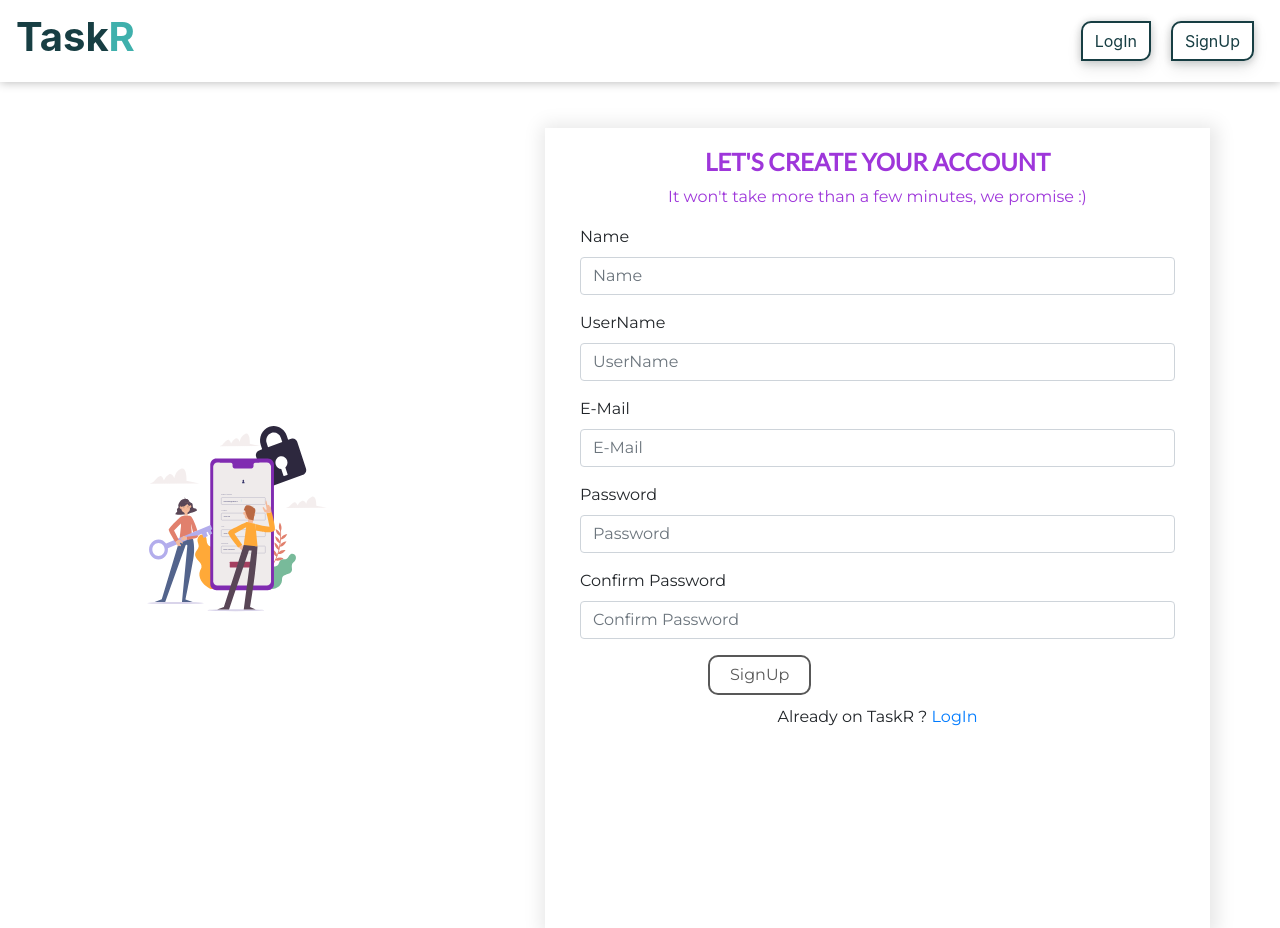
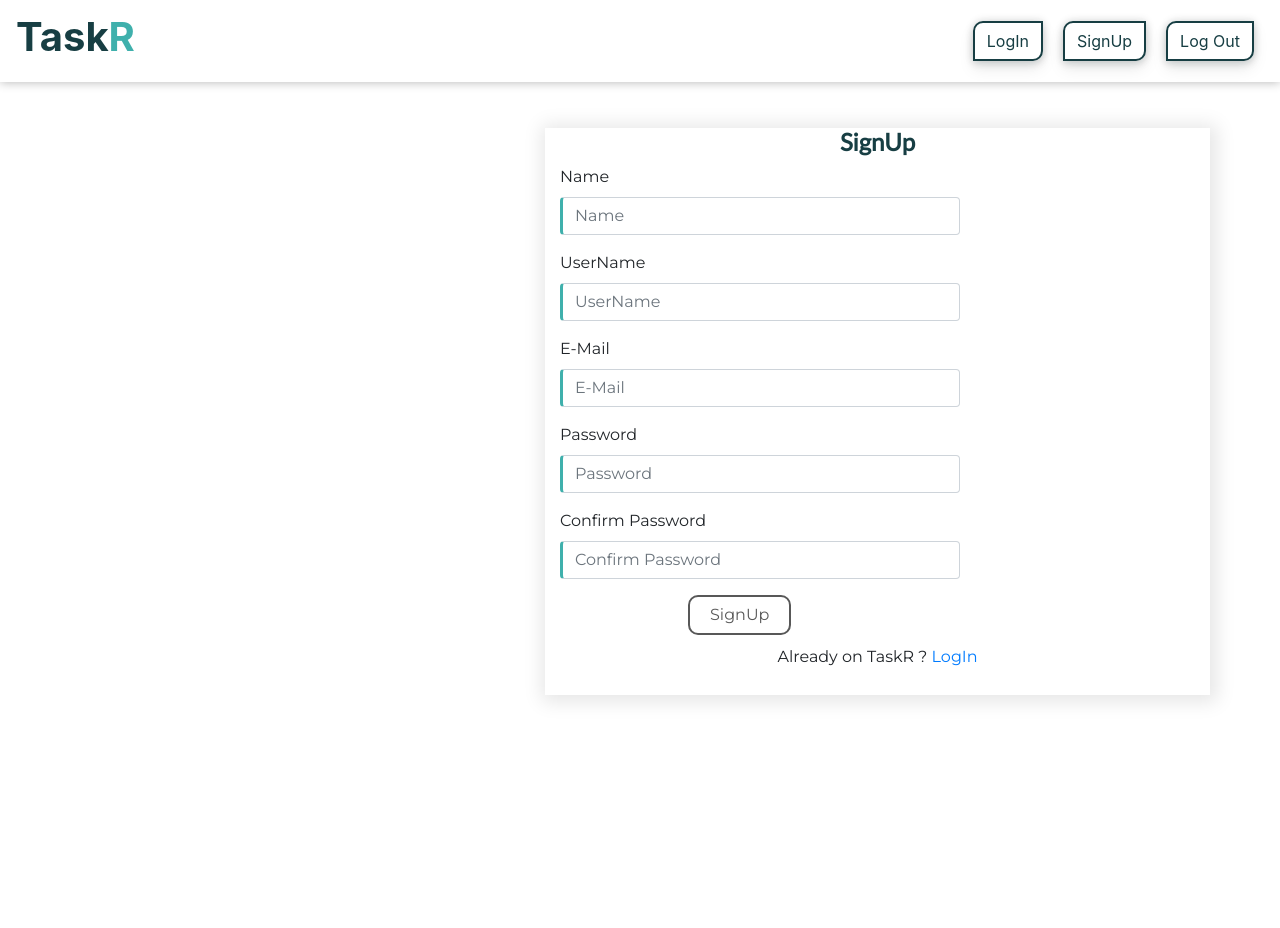
Before and after one commit to sachin-prajapati/taskr, an Angular app in the folder client/: page /signup in a window 1280 px wide. After the commit the page ends 800 px from the top, so only its background shows below. Built offline with nearby package versions, Linux system fonts and the light colour scheme; what angular-particle would draw is missing.

Commit message:
Loader in login

```diff
--- a/client/src/app/auth/login/login.component.css
+++ b/client/src/app/auth/login/login.component.css
@@ -5,12 +5,32 @@ input {
     border-left: 3px solid #3FB0AC;
     width:25rem;
 }
+.loader {
+    width:200px;
+    height:200px;
+    position:absolute;
+    top:50%;
+    left:50%;
+    transform:translate(-50%,-50%);
+}
+.loader-circle {
+    width:calc(100% - 0.000001px);
+    height:calc(100% - 0.000001px);
+    border:8px solid #173E43;
+    border-top:8px solid #3FB0AC;
+    border-radius:50%;
+    animation:rotate 5s linear infinite;
+}
+@keyframes rotate {
+    100%{transform:rotate(360deg);}
+}
 .all {
     background:url(../../../assets/images/login.svg);
     background-size:cover;
+    height:89.5vh;
 }
 .box {
-    margin-top:10rem;
+    margin-top:15rem;
     border-radius: 10px;
     border-bottom: 5px solid #173E43;
     padding:10px 50px;
@@ -41,21 +61,6 @@ input {
     text-align:center;
     padding : 10px;
 }
-.size img{
-    width : 30em;
-}
-.man {
-    margin-left : 50px;
-    margin-top:20px;
-    height : 35rem;
-    width : 35rem;
-}
-.man2 {
-    margin-left : 50px;
-    margin-top:20px;
-    height : 35rem;
-    width : 30rem;
-}
 .mybutton:focus {
     outline:none;
 }
--- a/client/src/app/auth/login/login.component.html
+++ b/client/src/app/auth/login/login.component.html
@@ -1,13 +1,25 @@
 <style>
     @import url('https://fonts.googleapis.com/css?family=Fira+Sans|Ubuntu&display=swap');
 </style>
-<div class="container-fluid all">
+<div *ngIf=load>
+    <div class="loader">
+        <div class="loader-circle">
+            <div class="loader-circle">
+                <div class="loader-circle">
+                    <div class="loader-circle">
+                        <div class="loader-circle"></div>
+                    </div>
+                </div>
+            </div>
+        </div>
+    </div>
+</div>
+<div *ngIf=!load class="container-fluid all">
     <div class="row">
         <div class="col-lg-4"></div>
         <div class="col-lg-4 col-sm-12 box set">
             <div class="head">
-                <h4><b>HAPPY TO SEE YOU BACK!</b></h4>
-                <p>Let’s see what's the status of your work</p>
+                <h4><b>LogIn</b></h4>
             </div>
             <form (ngSubmit)="onLogin(f)" #f="ngForm">
                 <div class="form-group">
--- a/client/src/app/auth/login/login.component.ts
+++ b/client/src/app/auth/login/login.component.ts
@@ -14,14 +14,17 @@ export class LoginComponent implements OnInit {
 
   tk:any;
   name:any;
+  load=false;
 
   constructor(private serverservice : ServerService,
               private route: Router,) { }
 
   ngOnInit() {
+    this.load=false;
   }
 
   onLogin(form : NgForm) {
+    this.load=true;
     console.log(JSON.stringify(form.value));
     const value = form.value;
     this.serverservice.logInUser(value.email,value.password)
@@ -33,6 +36,7 @@ export class LoginComponent implements OnInit {
         // console.log(this.name.name);
         localStorage.setItem('token', this.tk.token);
         localStorage.setItem('name',this.tk.userName);
+        this.load=false;
       },
       (error: HttpErrorResponse) =>{
         console.log(error)
@@ -41,6 +45,7 @@ export class LoginComponent implements OnInit {
         //   this.uid = error.error;
         //   // console.log(this.uid.userId);
         //   this.route.navigate(['/verify',this.uid.userId])
+        this.load=false;
         }
     );
   }
--- a/client/src/app/auth/signup/signup.component.css
+++ b/client/src/app/auth/signup/signup.component.css
@@ -1,9 +1,13 @@
 input.ng-invalid.ng-touched {
     border : 2px solid red;
 }
+input {
+    border-left: 3px solid #3FB0AC;
+    width:25rem;
+}
 .head {
     text-align : center;
-    color : #9E36DA;
+    color : #173E43;
 }
 .head h4 {
     font-family: 'Lato', sans-serif;
@@ -26,20 +30,10 @@ input.ng-invalid.ng-touched {
     text-align:center;
     padding : 10px;
 }
-.set {
-    position:relative;
-    top:8rem;
-}
-.set img {
-    height:50rem;
-    width:20rem;
-}
 .box {
-    position:relative;
-    top:8rem;
+    margin-top:8rem;
     font-family: 'Montserrat', sans-serif;
-    width:35%;
-    padding: 20px 35px;
+    height:auto;
     box-shadow: 2px 2px 18px 5px rgba(0,0,0,0.1);
 }
 .mybutton:focus {
--- a/client/src/app/auth/signup/signup.component.html
+++ b/client/src/app/auth/signup/signup.component.html
@@ -3,11 +3,10 @@
 </style>
 <div class="container">
     <div class="row">
-        <div class="col-md-5 set"><img src="assets/images/signup.svg" alt="signup"></div>
+        <div class="col-md-5"></div>
         <div class="col-md-7 box">
             <div class="head">
-                <h4><b>LET'S CREATE YOUR ACCOUNT</b></h4>
-                <p>It won't take more than a few minutes, we promise :)</p>
+                <h4><b>SignUp</b></h4>
             </div>
             <form (ngSubmit)="onSignup(f)" #f="ngForm">
                 <div class="form-group">
@@ -104,5 +103,4 @@
             <p class="foot">Already on TaskR ? <a routerLink='/login'>LogIn</a></p>
         </div>
     </div>
-    <hr style="opacity:0;">
 </div>
--- a/client/src/app/header/header.component.css
+++ b/client/src/app/header/header.component.css
@@ -17,20 +17,7 @@
     border-bottom-right-radius: 10px;
     box-shadow: 0 0 8px 0 rgba(17,22,26,.16), 0 4px 8px 0 rgba(17,22,26,.08), 0 8px 16px 0 rgba(17,22,26,.08);
 }
-.signup {
-    margin:0px 10px;
-    border:2px solid #173E43;
-    background-color: transparent;
-    color:#173E43;
-    padding:6px 12px;
-    border-top-left-radius: 10px;
-    border-bottom-right-radius: 10px;
-    box-shadow: 0 0 8px 0 rgba(17,22,26,.16), 0 4px 8px 0 rgba(17,22,26,.08), 0 8px 16px 0 rgba(17,22,26,.08);
-}
 .login:focus {
-    outline:none;
-}
-.signup:focus {
     outline:none;
 }
 .logo:hover {
--- a/client/src/app/header/header.component.html
+++ b/client/src/app/header/header.component.html
@@ -5,6 +5,7 @@
     </a>
     <div class="nav-item">
         <a routerLink='/login'><button class="login mouseover">LogIn</button></a>
-        <a routerLink='/signup'><button class="signup mouseover">SignUp</button></a>
+        <a routerLink='/signup'><button class="login mouseover">SignUp</button></a>
+        <a routerLink='/'><button class="login mouseover">Log Out</button></a>
     </div>
 </nav>
```
